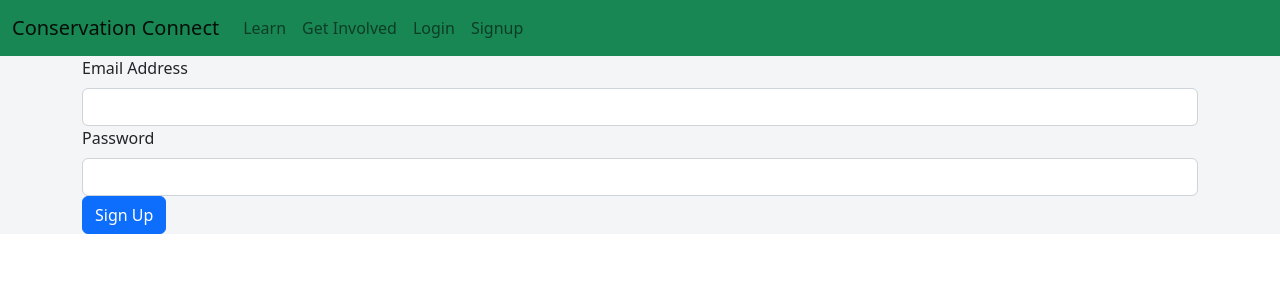
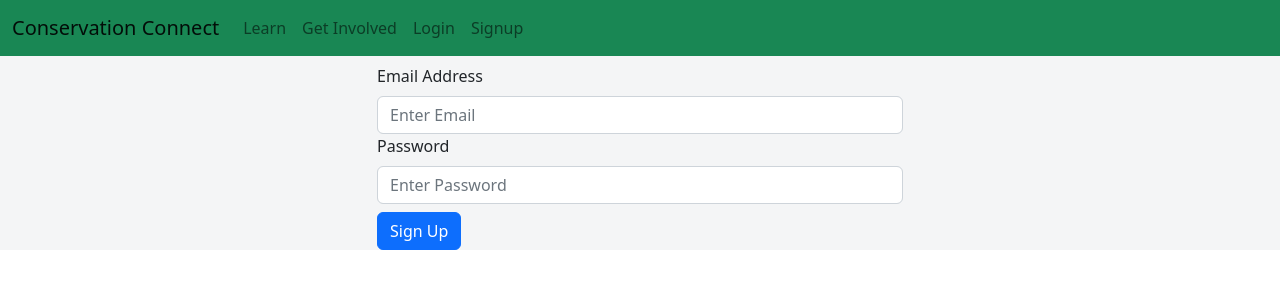
Before and after one commit to sarahkuss/final-project-web, a React (Create React App) app: page /signup in a window 1280 px wide. Shown: the top 300 px of the page. Built offline with nearby package versions, Linux system fonts and the light colour scheme.

Commit message:
login/signup working, getting failed to fetch with signup and wont navigate to homepage

```diff
--- a/src/scenes/Login.jsx
+++ b/src/scenes/Login.jsx
@@ -12,7 +12,7 @@ export default function Login ({setUser}) {
 
   const handleLogin = (e) => {
     e.preventDefault()
-    fetch('https://final-project-conservation.web.app/organizations/login', {
+    fetch('https://final-project-conservation.web.app/login', {
       method: "POST",
       headers: {
         "Content-Type": "application/json"
--- a/src/scenes/Signup.jsx
+++ b/src/scenes/Signup.jsx
@@ -11,7 +11,7 @@ export default function Signup ({setUser}) {
 
   const handleSignup = (e) => {
     e.preventDefault()
-    fetch('https://final-project-conservation.web.app/organizations/signup', {
+    fetch('https://final-project-conservation.web.app/signup', {
       method: "POST",
       headers: {"Content-Type": "application/json"},
       body: JSON.stringify({email, password})
@@ -23,20 +23,22 @@ export default function Signup ({setUser}) {
         return
       }
       setUser(data)
+      navigate('/')
     })
-    .catch(alert)
+    .catch(error => alert(`Error: ${error.message}`))
   }
 
   return (
     <>
     <ConservationNavbar />
     <Container>
-      <Row>
+      <Row className="justify-content-center m-2" lg={2}>
         <Form onSubmit={handleSignup}>
           <Form.Group>
             <Form.Label>Email Address</Form.Label>
             <Form.Control
               type="email"
+              placeholder="Enter Email"
               value={email}
               onChange={e => setEmail(e.target.value)} />
           </Form.Group>
@@ -44,10 +46,11 @@ export default function Signup ({setUser}) {
             <Form.Label>Password</Form.Label>
             <Form.Control
               type="password"
+              placeholder="Enter Password"
               value={password}
               onChange={e => setPassword(e.target.value)}/>
           </Form.Group>
-          <Button onClick={handleSignup}>Sign Up</Button>
+          <Button onClick={handleSignup} className="mt-2">Sign Up</Button>
         </Form>
       </Row>
     </Container>
```
